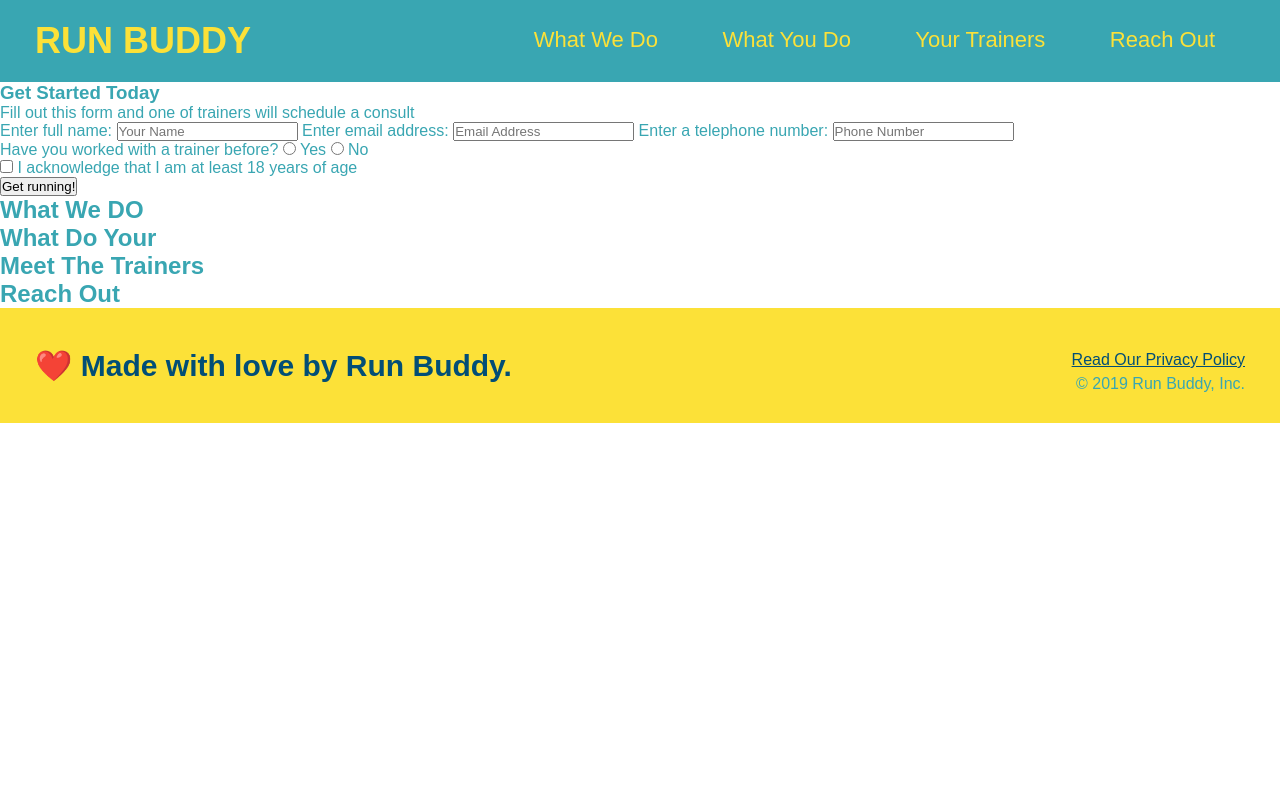
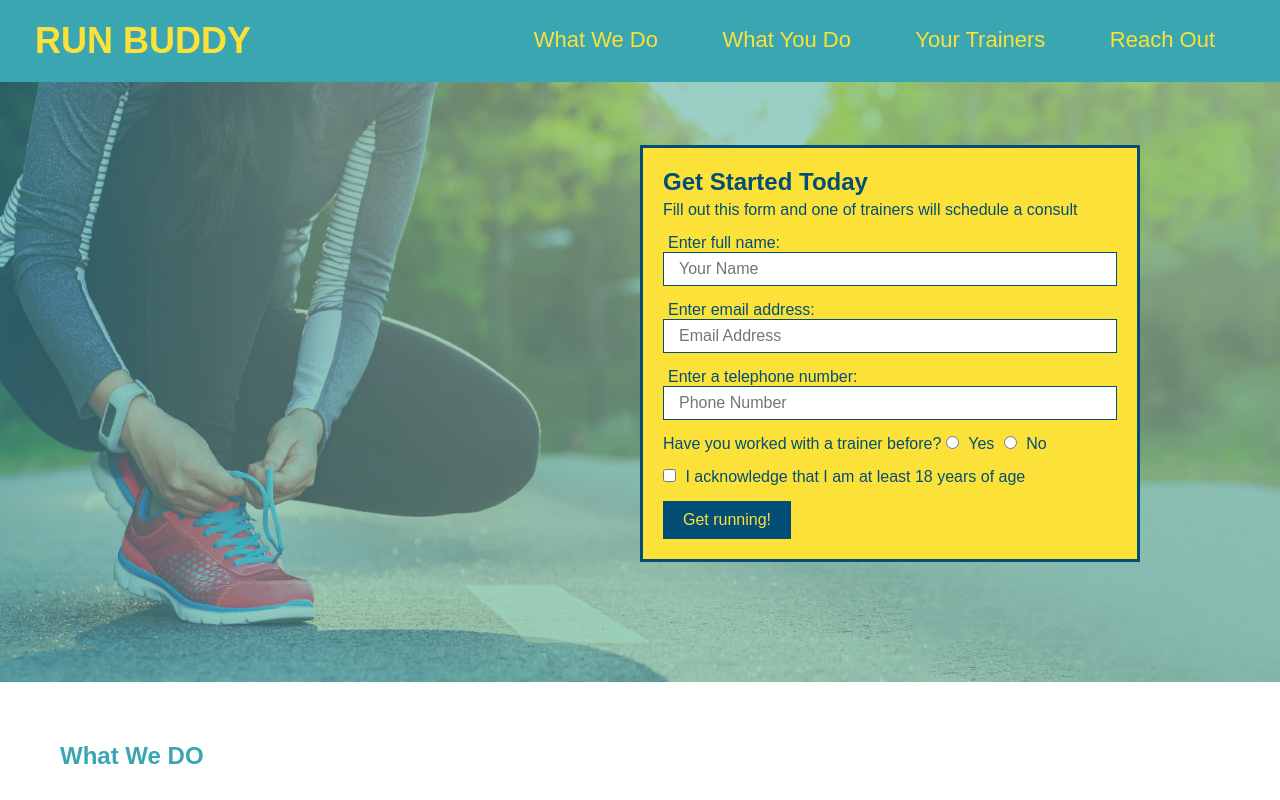
Before and after one commit to juanestuniga/run-buddy, a plain HTML site: page index.html in a window 1280 px wide. Shown: the top 800 px of the page. Drawn offline with Linux system fonts and the light colour scheme.

Commit message:
comleted hero section

```diff
--- a/assets/css/style.css
+++ b/assets/css/style.css
@@ -61,3 +61,53 @@ footer div {
 footer a{
     color: #024e76;
 }
+section {
+    padding: 60px;
+}
+/* Hero Style Start*/
+.hero{
+    background-image: url("../images/hero-bg.jpeg");
+    height: 600px;
+    background-size: cover;
+    background-position: center;
+    position: relative;
+}
+.hero-form{
+    background-color: #fce138;
+    padding: 20px;
+    width: 500px;
+    color: #024e76;
+    border-style: solid;
+    border-width: 3px;
+    border-color: #024e76;
+    position: absolute;
+    bottom: 120px;
+    right: 140px;
+}
+.hero-form h3{
+    font-size: 24px;
+    margin: 0;
+}
+.hero-form p{
+    margin: 5px 0 15px 0;
+}
+.form-input{
+    border: 1px solid #024e76;
+    display: block;
+    padding: 7px 15px;
+    font-size: 16px;
+    color: #024e76;
+    width: 100%;
+    margin-bottom: 15px;
+}
+.hero-form label{
+    margin: 0 5px;
+}
+.hero-form button{
+    color: #fce138;
+    background-color: #024e76;
+    border: none;
+    padding: 10px 20px;
+    font-size: 16px;
+}
+/* Hero Style End */
--- a/index.html
+++ b/index.html
@@ -33,18 +33,18 @@
     </header>
 
 <!--hero/jumbotron-->
-<section>
-    <div>
+<section class="hero">
+    <div class="hero-form">
         <h3>Get Started Today</h3>
         <p>Fill out this form and one of trainers will schedule a consult</p>
     <!--Add form element-->
     <form>
         <label for="name">Enter full name:</label>
-        <input type="text" placeholder="Your Name" name="name" id="name"/>
+        <input type="text" placeholder="Your Name" name="name" id="name" class="form-input"/>
         <label for="email">Enter email address:</label>
-        <input type="email" placeholder="Email Address" name="email" id="email" />
+        <input type="email" placeholder="Email Address" name="email" id="email" class="form-input"/>
         <label for="phone">Enter a telephone number:</label>
-        <input type="tel" placeholder="Phone Number" name="phone" id="phone"/>
+        <input type="tel" placeholder="Phone Number" name="phone" id="phone" class="form-input"/>
         <p>
             Have you worked with a trainer before?
             <input type="radio" name="trainer-confirm" id="trainer-yes"/>
```
Also changed, not shown: assets/images/hero-bg.jpeg (added).
